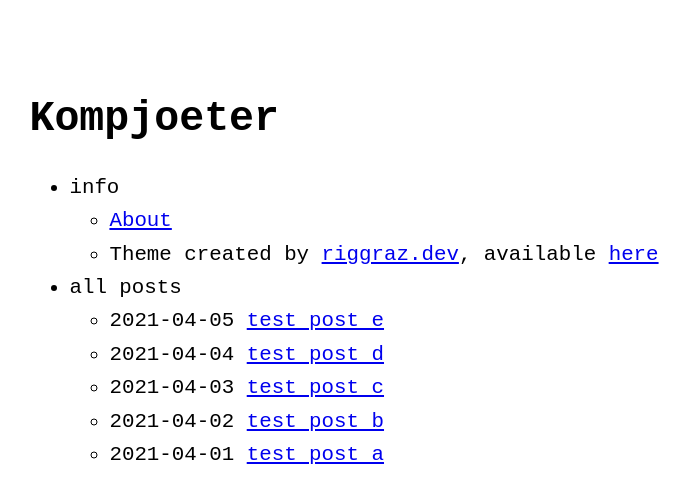
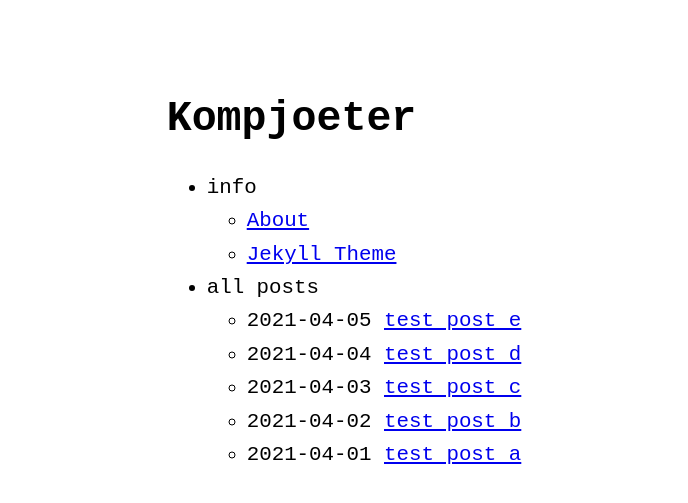
Before and after one commit to Kompjoeter/archived-blog, a Jekyll site: the page built from index.md, in a window 1280 px wide. Shown: the top 503 px of the page, without its empty margins (296-984 px from the left). Built offline with Jekyll 4.4.1, drawn with Linux system fonts in a browser that asks for light colours.

Commit message:
menu updated

```diff
--- a/_data/menu.yml
+++ b/_data/menu.yml
@@ -5,7 +5,7 @@ entries:
   - title: info
     entries:
       - title: "<a href='https://randbyyp.github.io/about'>About</a>"
-      - title: "Theme created by <a href='https://riggraz.dev'>riggraz.dev</a>, available <a href='https://github.com/riggraz/no-style-please'>here</a>"
+      - title: "<a href='https://github.com/riggraz/no-style-please'>Jekyll Theme</a>"
 
   - title: all posts
     post_list:
```
